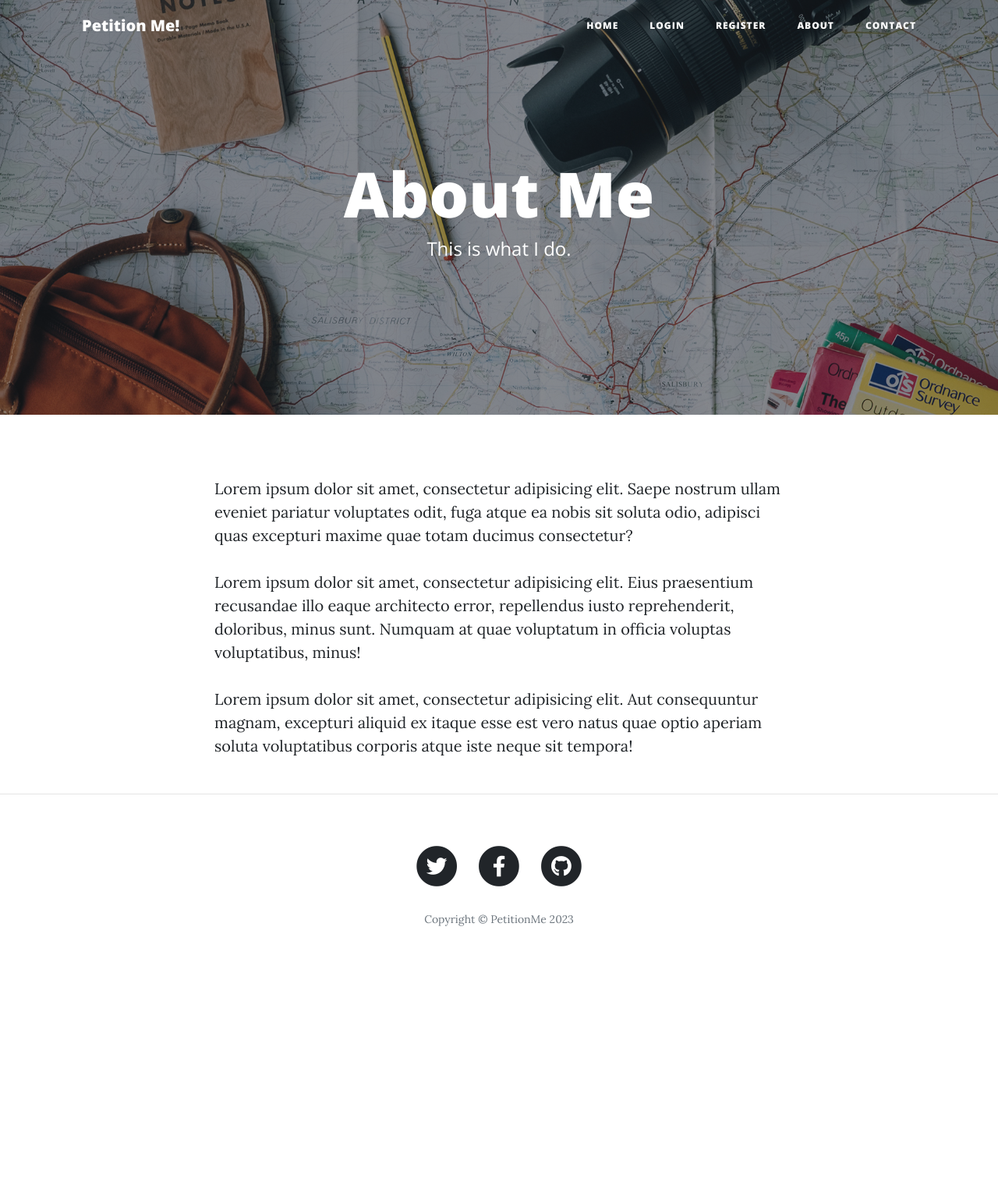
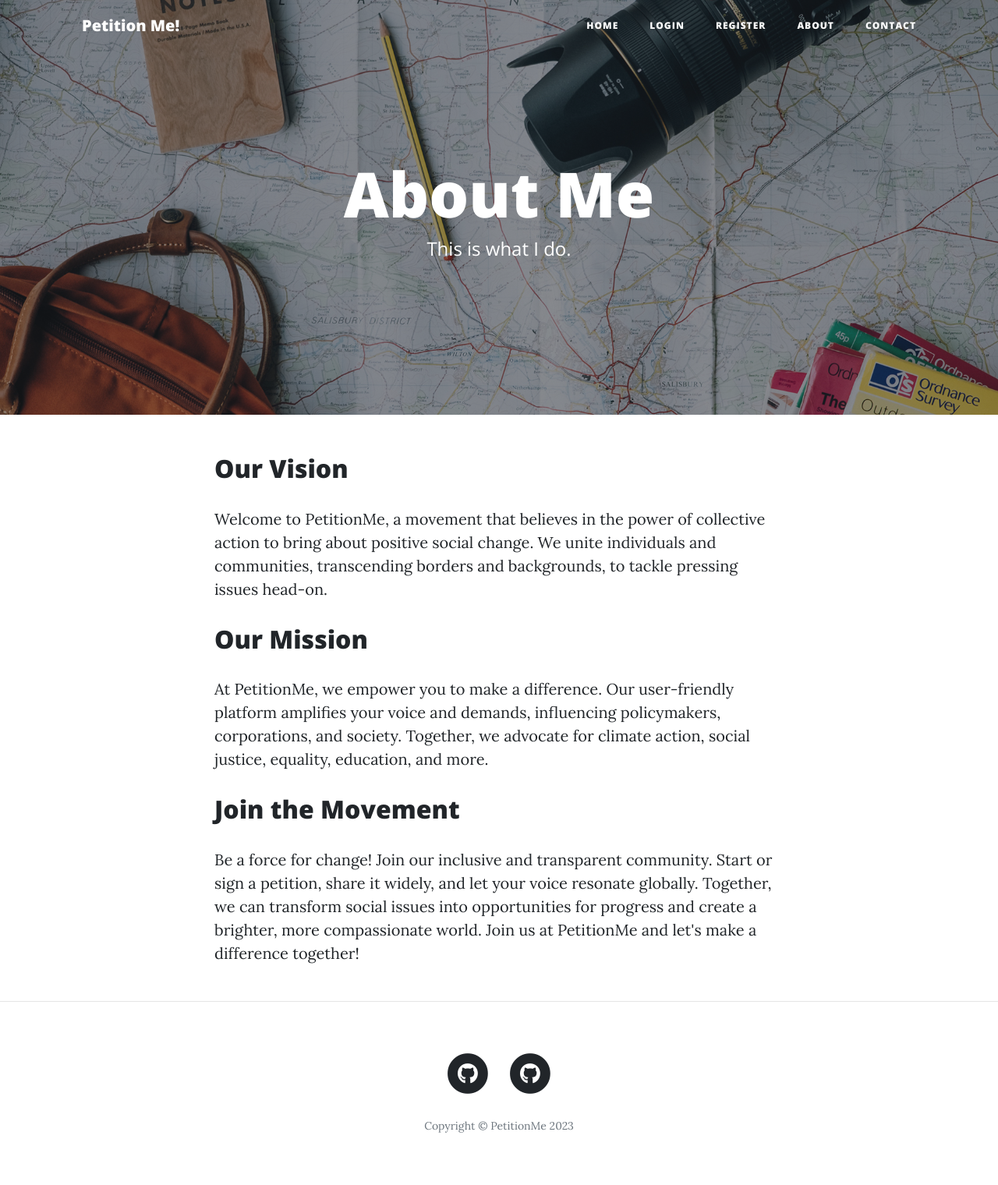
Before and after one commit to ArtTheBeing/EduSands-main, a Flask app: page /about in a window 1280 px wide. Shown: the whole page at 78% size. Before the commit the page ends 1188 px from the top, so only its background shows below. Run offline with Flask 2, Linux system fonts and the light colour scheme; some libraries are stand-ins or nearby versions.

Commit message:
small tweaks

```diff
--- a/api/templates/about.html
+++ b/api/templates/about.html
@@ -1,7 +1,7 @@
 {% include "header.html" %}
 
   <!-- Page Header -->
-  <header class="masthead" style="background-image: url({{ url_for('static', filename='img/about-bg.jpg')}})">
+  <header class="masthead" style="background-image: url({{ url_for('static', filename='img/about-bg.jpg') }})">
     <div class="overlay"></div>
     <div class="container">
       <div class="row">
@@ -19,9 +19,12 @@
   <div class="container">
     <div class="row">
       <div class="col-lg-8 col-md-10 mx-auto">
-        <p>Lorem ipsum dolor sit amet, consectetur adipisicing elit. Saepe nostrum ullam eveniet pariatur voluptates odit, fuga atque ea nobis sit soluta odio, adipisci quas excepturi maxime quae totam ducimus consectetur?</p>
-        <p>Lorem ipsum dolor sit amet, consectetur adipisicing elit. Eius praesentium recusandae illo eaque architecto error, repellendus iusto reprehenderit, doloribus, minus sunt. Numquam at quae voluptatum in officia voluptas voluptatibus, minus!</p>
-        <p>Lorem ipsum dolor sit amet, consectetur adipisicing elit. Aut consequuntur magnam, excepturi aliquid ex itaque esse est vero natus quae optio aperiam soluta voluptatibus corporis atque iste neque sit tempora!</p>
+        <h2>Our Vision</h2>
+        <p>Welcome to PetitionMe, a movement that believes in the power of collective action to bring about positive social change. We unite individuals and communities, transcending borders and backgrounds, to tackle pressing issues head-on.</p>
+        <h2>Our Mission</h2>
+        <p>At PetitionMe, we empower you to make a difference. Our user-friendly platform amplifies your voice and demands, influencing policymakers, corporations, and society. Together, we advocate for climate action, social justice, equality, education, and more.</p>
+        <h2>Join the Movement</h2>
+        <p>Be a force for change! Join our inclusive and transparent community. Start or sign a petition, share it widely, and let your voice resonate globally. Together, we can transform social issues into opportunities for progress and create a brighter, more compassionate world. Join us at PetitionMe and let's make a difference together!</p>
       </div>
     </div>
   </div>
--- a/api/templates/footer.html
+++ b/api/templates/footer.html
@@ -5,23 +5,15 @@
         <div class="col-lg-8 col-md-10 mx-auto">
           <ul class="list-inline text-center">
             <li class="list-inline-item">
-              <a href="#">
+              <a href="https://github.com/ArtTheBeing">
                 <span class="fa-stack fa-lg">
                   <i class="fas fa-circle fa-stack-2x"></i>
-                  <i class="fab fa-twitter fa-stack-1x fa-inverse"></i>
+                  <i class="fab fa-github fa-stack-1x fa-inverse"></i>
                 </span>
               </a>
             </li>
             <li class="list-inline-item">
-              <a href="#">
-                <span class="fa-stack fa-lg">
-                  <i class="fas fa-circle fa-stack-2x"></i>
-                  <i class="fab fa-facebook-f fa-stack-1x fa-inverse"></i>
-                </span>
-              </a>
-            </li>
-            <li class="list-inline-item">
-              <a href="#">
+              <a href="https://github.com/Immortal000">
                 <span class="fa-stack fa-lg">
                   <i class="fas fa-circle fa-stack-2x"></i>
                   <i class="fab fa-github fa-stack-1x fa-inverse"></i>
```
